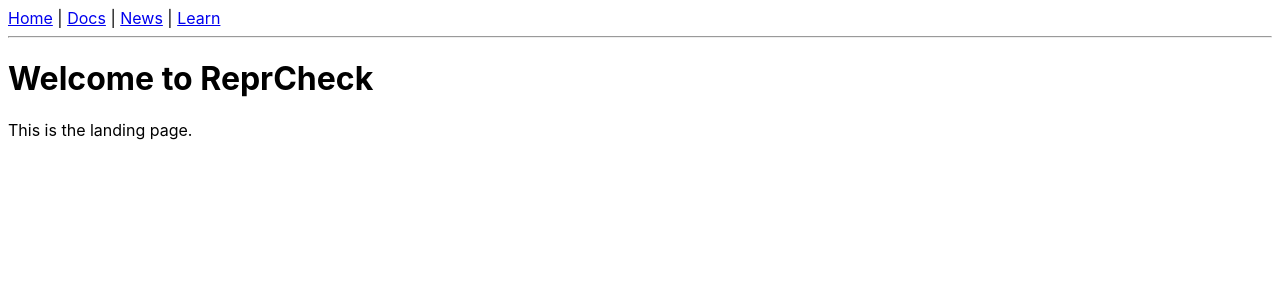
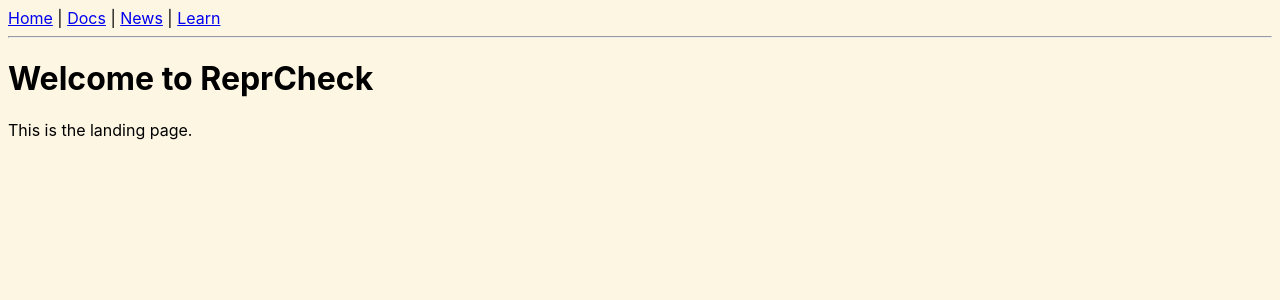
Before and after one commit to TheReprCheckProject/TheReprCheckProject.github.io, a Jekyll site: the page built from index.md, in a window 1280 px wide. Shown: the top 300 px of the page. Built offline with Jekyll 4.4.1, drawn with Linux system fonts in a browser that asks for light colours.

Commit message:
Add temporary background color to body
Added a temporary background color for testing.

```diff
--- a/assets/css/style.css
+++ b/assets/css/style.css
@@ -2,4 +2,5 @@
 body {
   font-family: -apple-system, BlinkMacSystemFont, "Segoe UI", Roboto,
                Helvetica, Arial, sans-serif !important;
+  background: #fdf6e3; /* temporary test color */
 }
```
